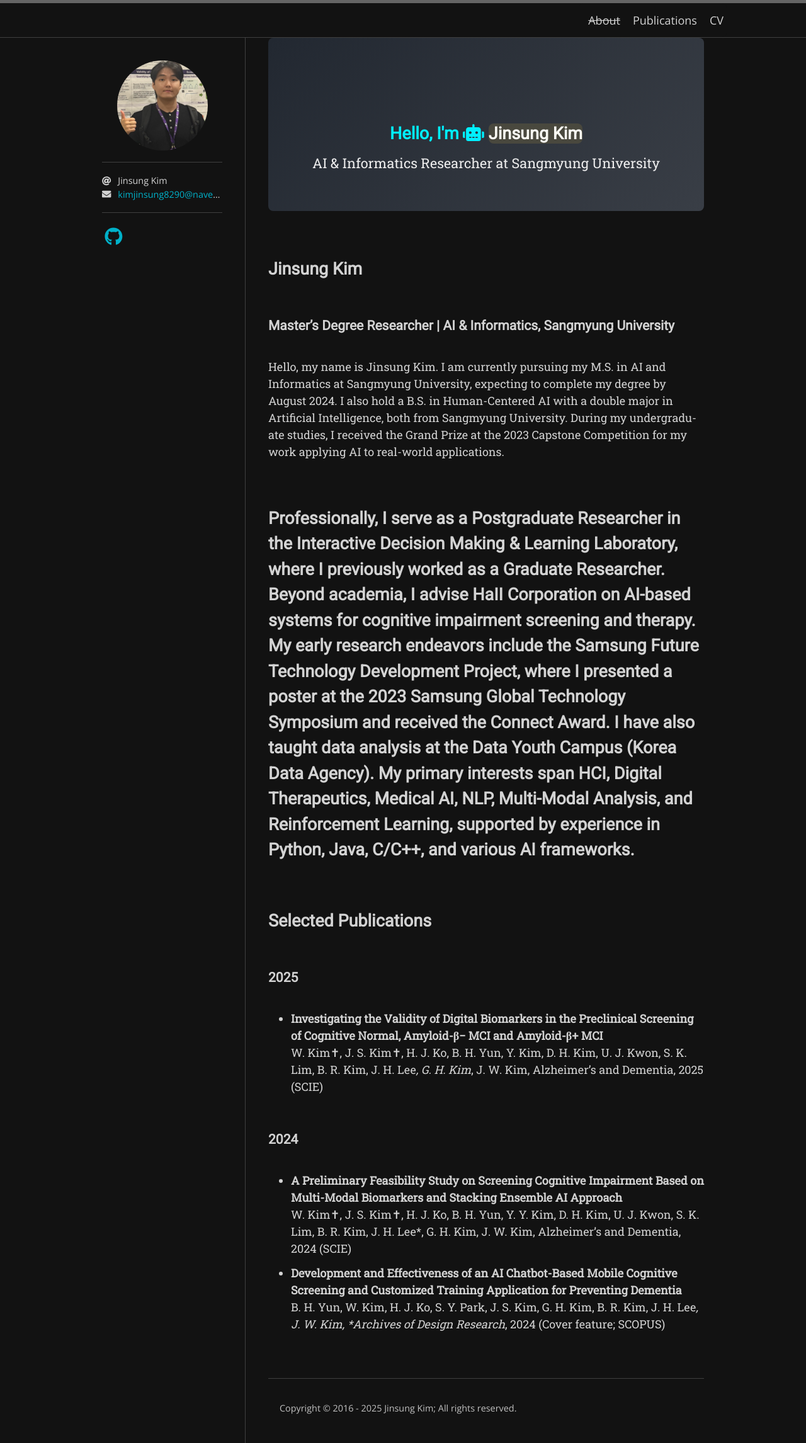
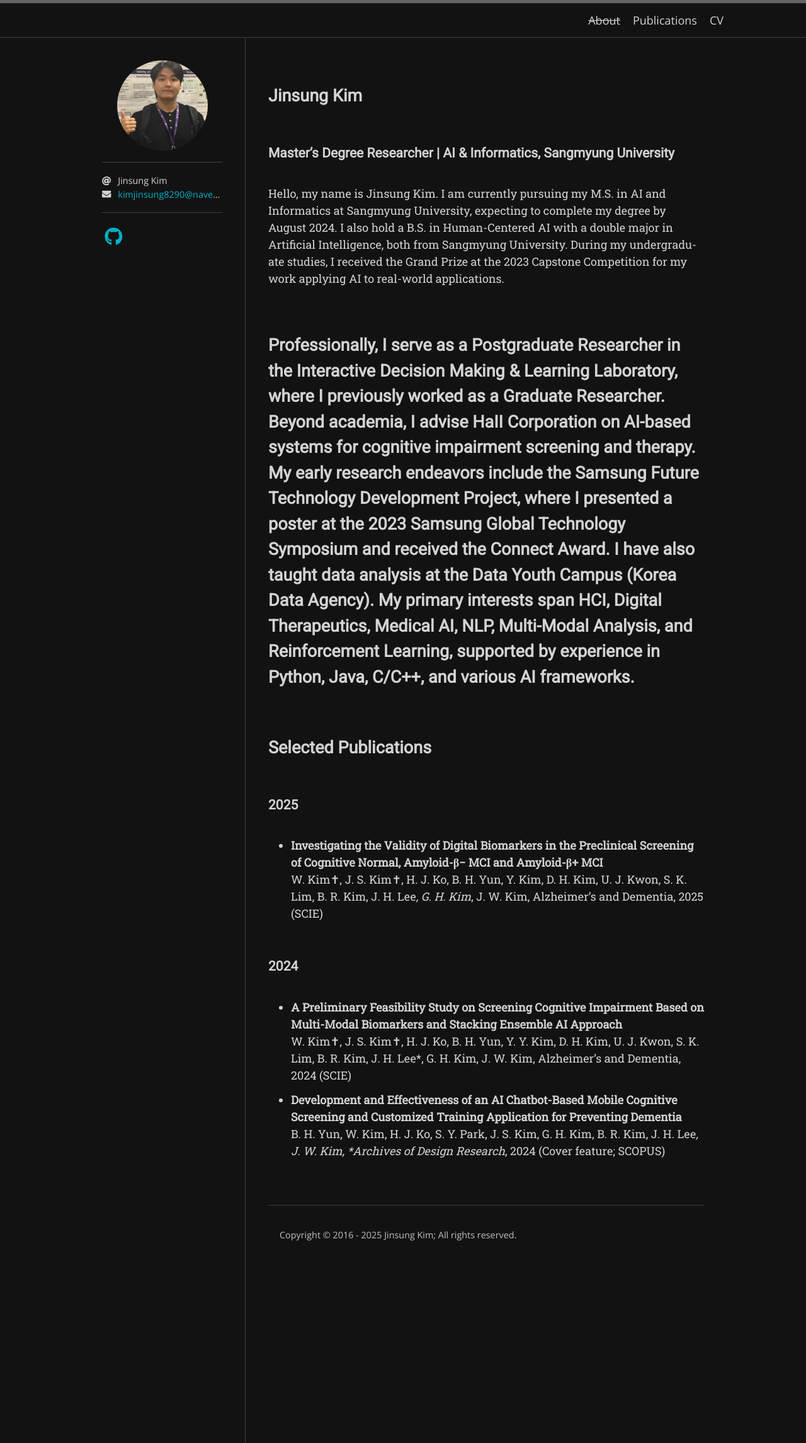
Before and after one commit to KimJinSungDataScientist/KimJinSungDataScientist.github.io, a Jekyll site: the page built from index.md, in a window 1280 px wide. Shown: the whole page at 63% size. Built offline with Jekyll 4.4.1, drawn with Linux system fonts in a browser that asks for light colours; nearby versions of some CDN libraries; some web fonts are replaced; the list of posts is cut into pages by our own code.

```diff
--- a/index.md
+++ b/index.md
@@ -3,10 +3,6 @@ layout: page
 title: Home
 permalink: /
 ---
-<div class="hero">
-  <h2 class="hero-title">Hello, I'm <i class="fas fa-robot"></i> <span class="highlight">Jinsung Kim</span></h2>
-  <p class="hero-subtitle">AI & Informatics Researcher at Sangmyung University</p>
-</div>
 
 ## Jinsung Kim
 ### Master’s Degree Researcher | AI & Informatics, Sangmyung University
```
Also changed, not shown: cv.md (+0 -3 lines), publications.md (+0 -3 lines).
